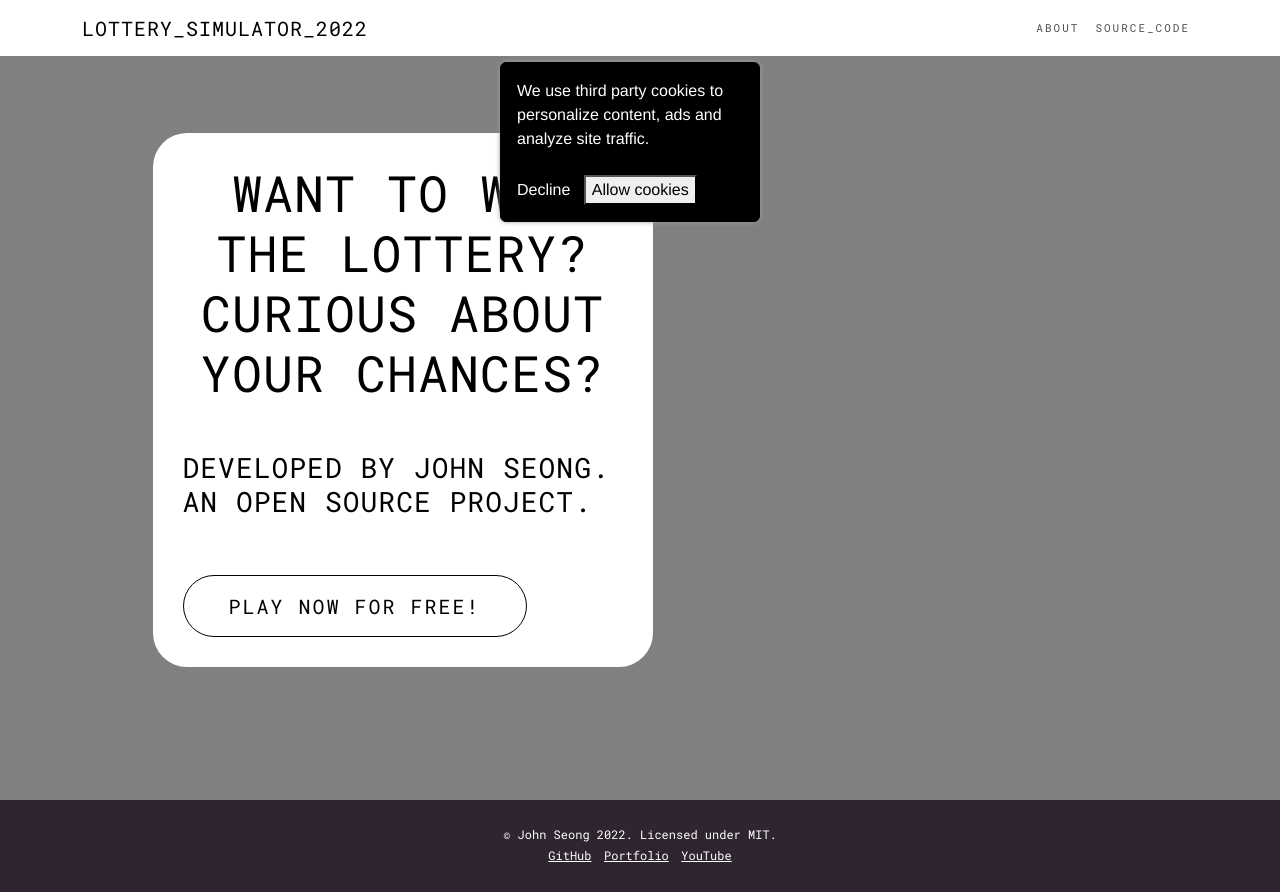
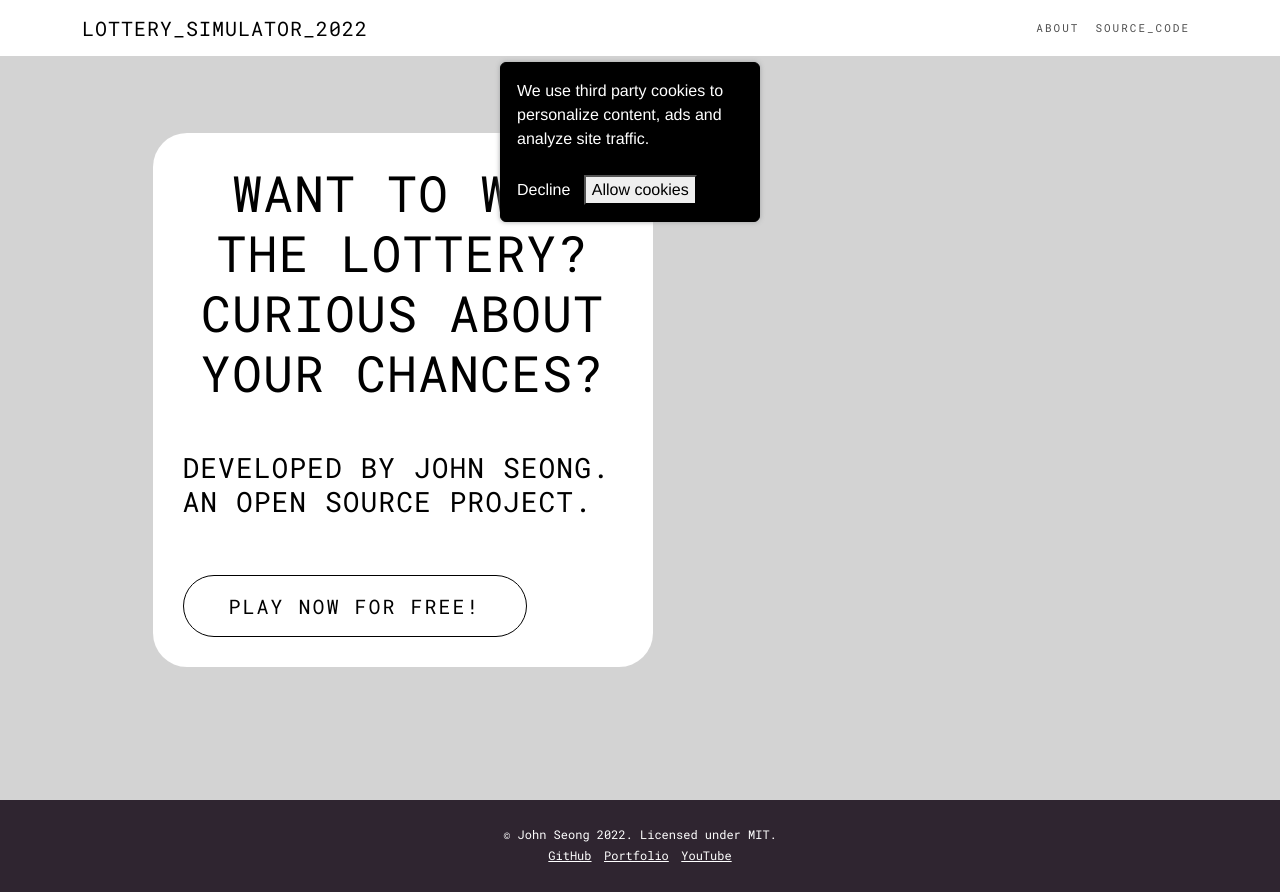
Before and after one commit to wonmor/Lottery-Simulator-2022-Web, a Flask app: page / in a window 1280 px wide. Run offline with Flask 2, Linux system fonts and the light colour scheme; some libraries are stand-ins or nearby versions; some web fonts are replaced.

Commit message:
Update home.html

```diff
--- a/website/templates/home.html
+++ b/website/templates/home.html
@@ -62,7 +62,7 @@
     }
 
     #master {
-        background: grey
+        background: lightgray
         /* background: url('/website/static/img/91477540-geld-nahtlose-muster-linienart-finances-endlosen-hintergrund-geschäft-bank-die-beschaffenheit-mit-do.jpg') */
     }
 </style>
```
